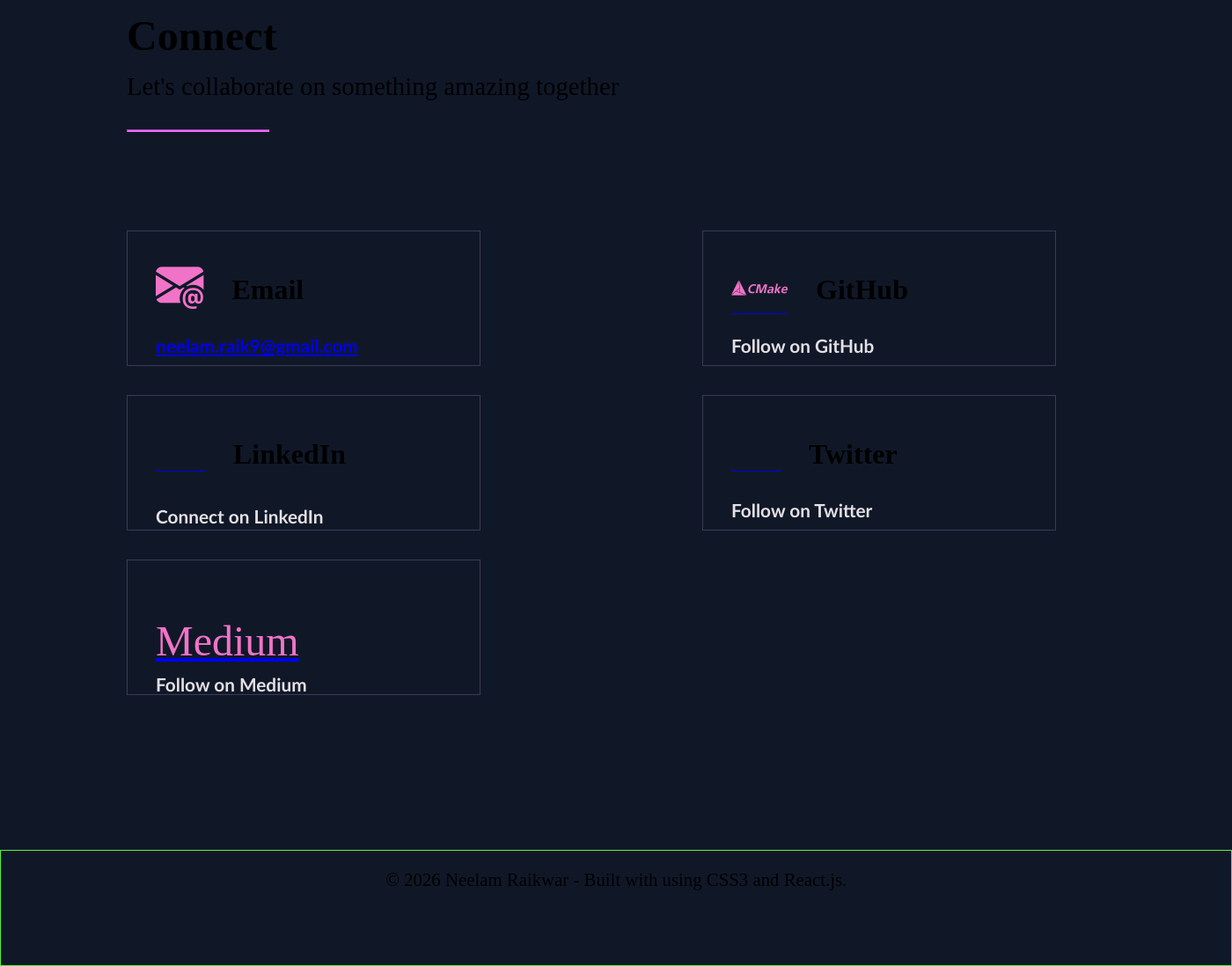
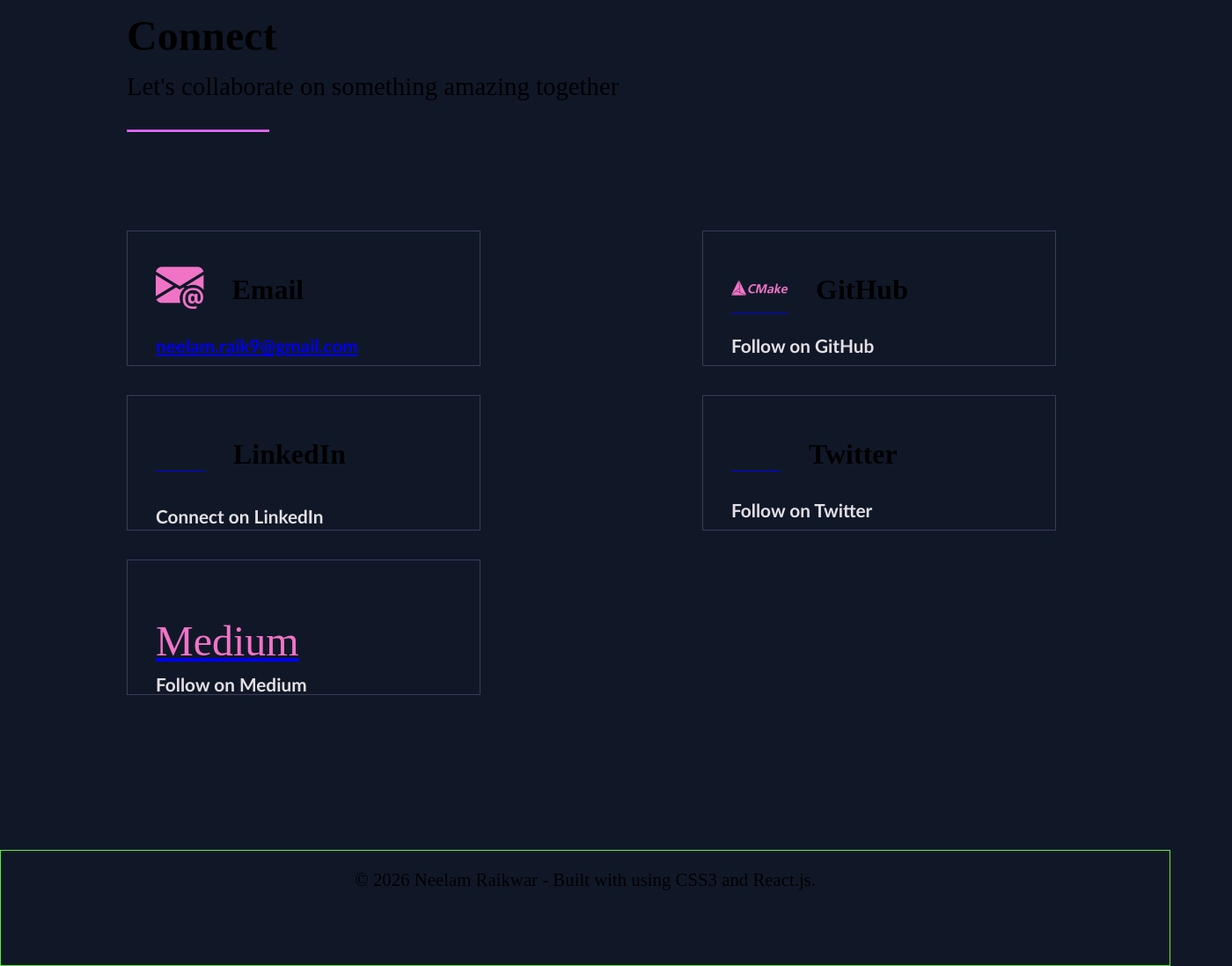
Before and after one commit to neelamraikwar9/neelam-raikwarPortfolio, a React (Vite) app: page / in a window 1280 px wide. Shown: the part 3262-4360 px from the top of the page at 88% size, 1400 px wide, since content can reach past the window. Built offline with nearby package versions, Linux system fonts and the light colour scheme.

Commit message:
refactor: modified style

```diff
--- a/src/App.css
+++ b/src/App.css
@@ -467,7 +467,7 @@
   padding-bottom: 4rem;
   font-size: 1.3rem;
   /* width: 66rem; */
-  width: 87.4rem;
+  width: 83rem;
 
   align-items: center;
 }
```
